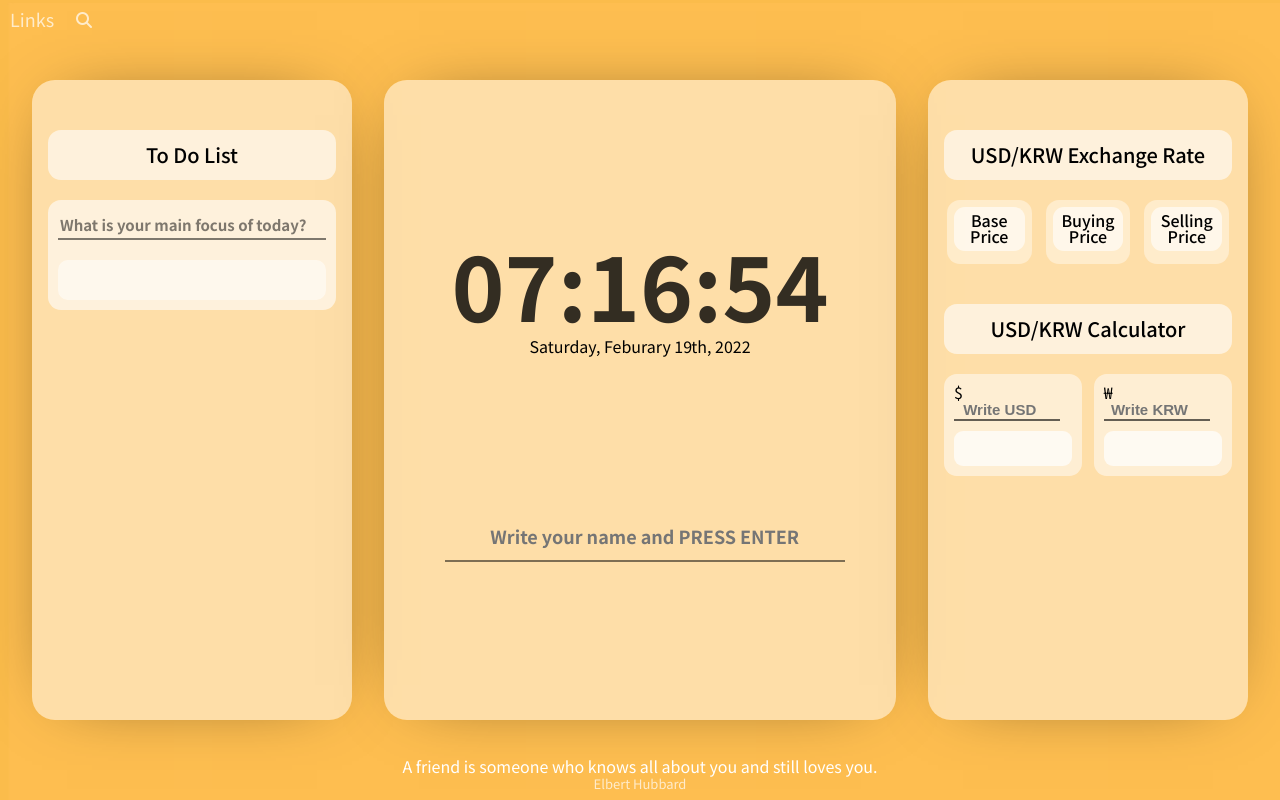
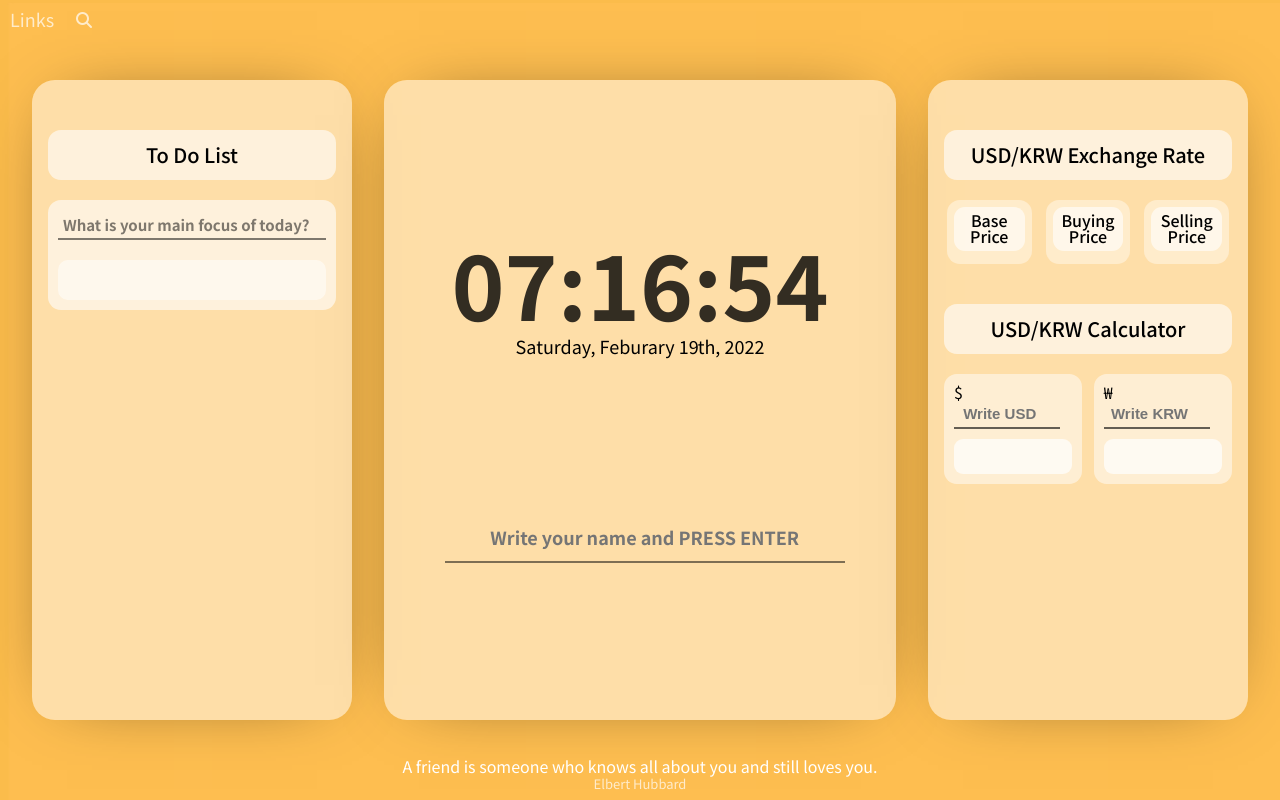
Before and after one commit to uwriym/--Challenge--Momentum, a plain HTML site: page index.html in a window 1280 px wide. Drawn offline with Linux system fonts and the light colour scheme; no server answers.

Commit message:
Modify some css

```diff
--- a/css/exchange-rate.css
+++ b/css/exchange-rate.css
@@ -76,6 +76,7 @@
   font-weight: 700;
   text-align: center;
   transition: border-bottom 0.3s ease-in-out;
+  padding: 5px;
 }
 #usd-input:focus,
 #krw-input:focus {
--- a/css/middle-section.css
+++ b/css/middle-section.css
@@ -7,6 +7,7 @@
 }
 #date {
   margin-top: 10px;
+  font-size: 18px;
 }
 .clockAndDate {
   display: flex;
--- a/css/todo.css
+++ b/css/todo.css
@@ -16,6 +16,7 @@
   transition: border-color 0.3s ease-in-out;
   font-family: "Noto Sans KR", sans-serif;
   font-weight: 700;
+  padding: 0px 5px;
 }
 #todo-input::placeholder {
   color: black;
```
